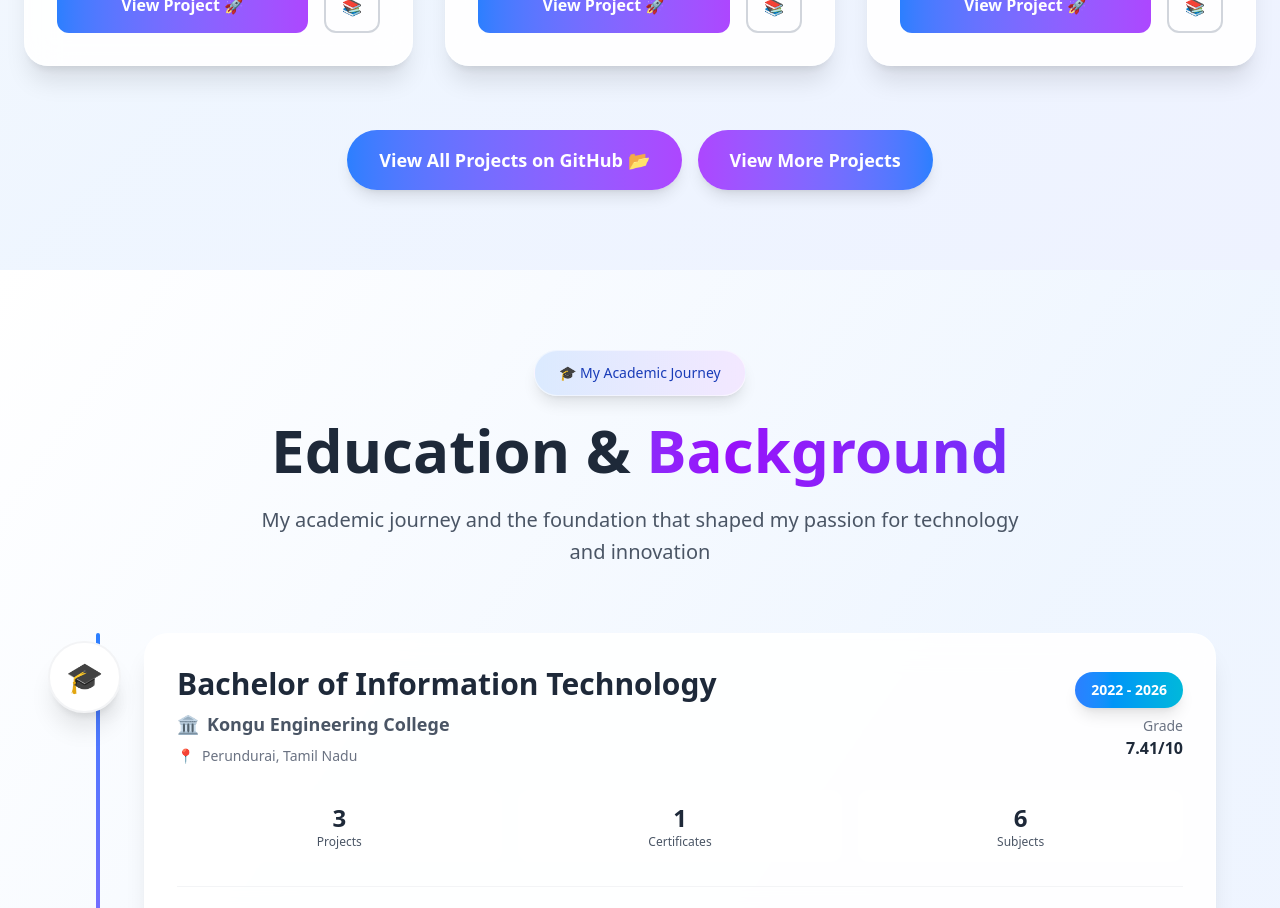
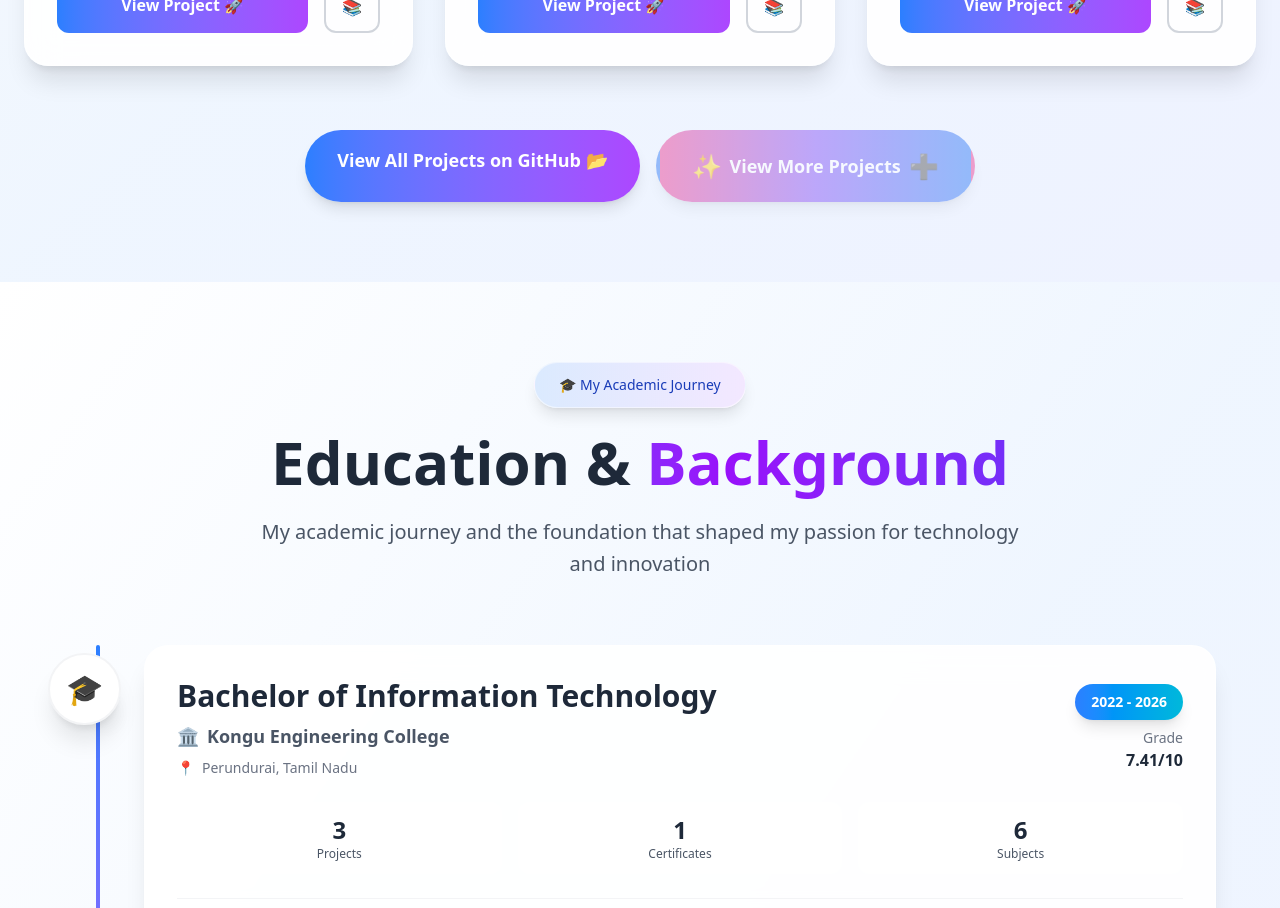
Before and after one commit to varunesharasu/Portfolio, a React (Vite) app in the folder client/: page / in a window 1280 px wide. Shown: the part 2920-3828 px from the top of the page. Built offline with nearby package versions, Linux system fonts and the light colour scheme.

Commit message:
Updated Projects.jsx

```diff
--- a/client/src/pages/Projects.jsx
+++ b/client/src/pages/Projects.jsx
@@ -288,21 +288,33 @@ export default function Projects() {
             {visibleCount < projects.length && (
               <motion.button
                 onClick={() => setVisibleCount(visibleCount + 3)}
-                whileHover={{ scale: 1.05 }}
-                whileTap={{ scale: 0.95 }}
-                className="inline-block bg-gradient-to-r from-purple-500 to-blue-500 text-white px-8 py-4 rounded-full font-semibold text-lg shadow-lg hover:shadow-xl transition-all duration-300"
+                whileHover={{ scale: 1.08, rotate: 2 }}
+                whileTap={{ scale: 0.97 }}
+                className="inline-flex items-center gap-2 bg-gradient-to-r from-pink-500 via-purple-500 to-blue-500 text-white px-8 py-4 rounded-full font-semibold text-lg shadow-lg border-4 border-transparent hover:border-white transition-all duration-300 animate-pulse"
+                style={{
+                  backgroundImage:
+                    "linear-gradient(90deg, #ec4899, #8b5cf6, #3b82f6)",
+                }}
               >
-                View More Projects
+                <span className="text-2xl">✨</span>
+                <span>View More Projects</span>
+                <span className="text-2xl">➕</span>
               </motion.button>
             )}
             {visibleCount >= projects.length && projects.length > 3 && (
               <motion.button
                 onClick={() => setVisibleCount(3)}
-                whileHover={{ scale: 1.05 }}
-                whileTap={{ scale: 0.95 }}
-                className="inline-block bg-gradient-to-r from-gray-400 to-gray-600 text-white px-8 py-4 rounded-full font-semibold text-lg shadow-lg hover:shadow-xl transition-all duration-300"
+                whileHover={{ scale: 1.08, rotate: -2 }}
+                whileTap={{ scale: 0.97 }}
+                className="inline-flex items-center gap-2 bg-gradient-to-r from-gray-400 via-gray-500 to-gray-700 text-white px-8 py-4 rounded-full font-semibold text-lg shadow-lg border-4 border-transparent hover:border-white transition-all duration-300 animate-bounce"
+                style={{
+                  backgroundImage:
+                    "linear-gradient(90deg, #9ca3af, #6b7280, #374151)",
+                }}
               >
-                View Less
+                <span className="text-2xl">🔽</span>
+                <span>View Less</span>
+                <span className="text-2xl">🌙</span>
               </motion.button>
             )}
           </div>
```
